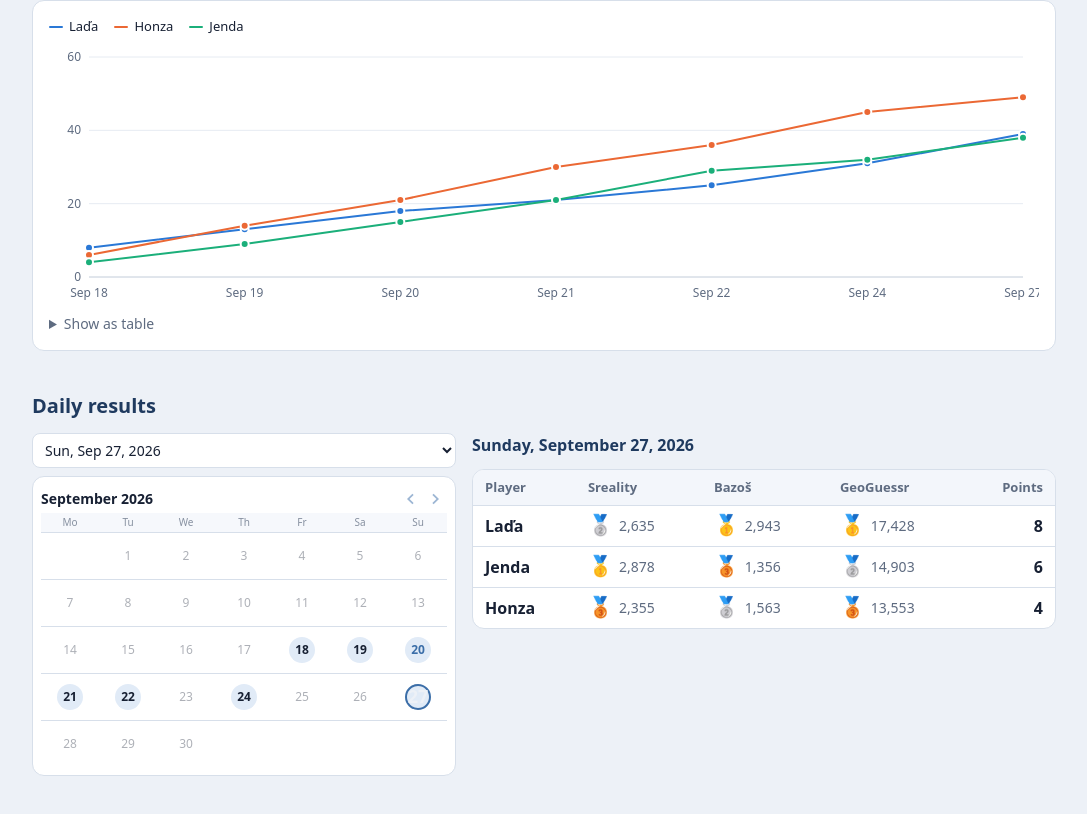
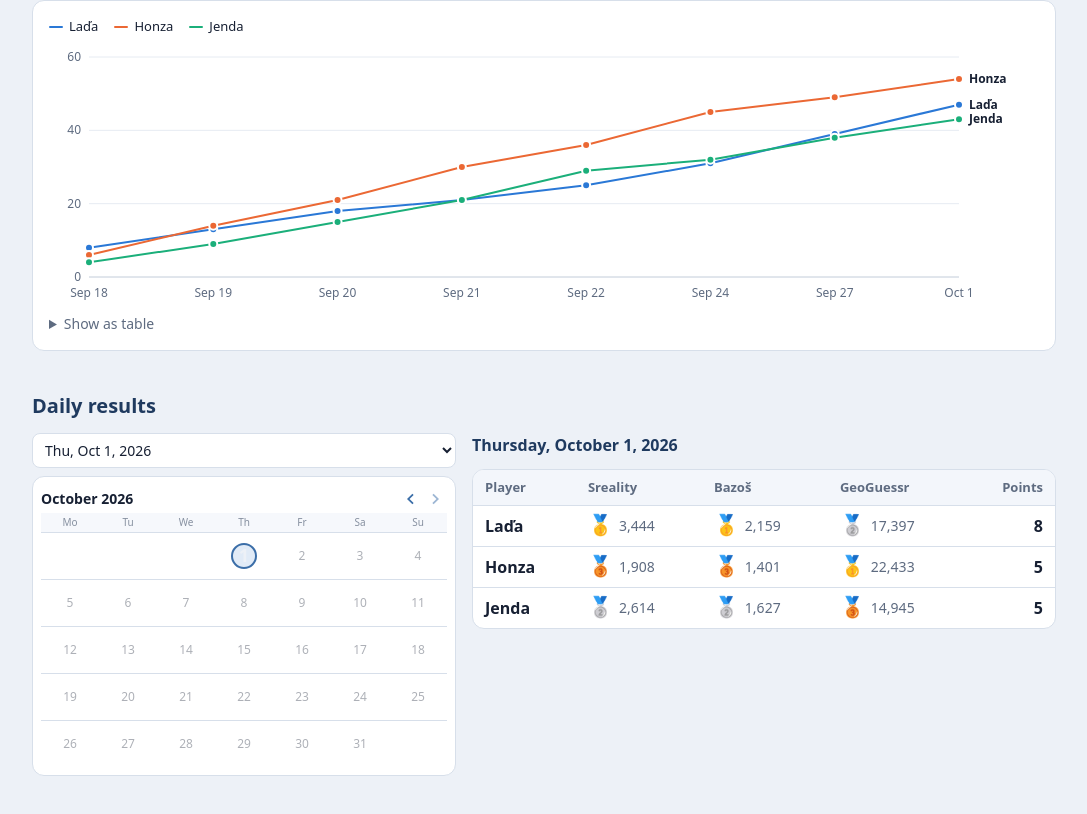
Before and after one commit to miklilad/kappa-hladaci-scoreboard, a React (Vite) app: page / in a window 1280 px wide. Shown: the part 504-1318 px from the top of the page, without its empty margins (96-1183 px from the left). Built offline with nearby package versions, Linux system fonts and the light colour scheme.

Commit message:
Add score entry for 1st October 2026

```diff
--- a/src/scores.ts
+++ b/src/scores.ts
@@ -69,4 +69,11 @@ export const scores: Session[] = [
     bazos: [2943, 1563, 1356],
     geoguessr: [17428, 13553, 14903],
   },
+  {
+    date: "2026-10-01",
+    players: ["Laďa", "Honza", "Jenda"],
+    sreality: [3444, 1908, 2614],
+    bazos: [2159, 1401, 1627],
+    geoguessr: [17397, 22433, 14945],
+  },
 ];
```
